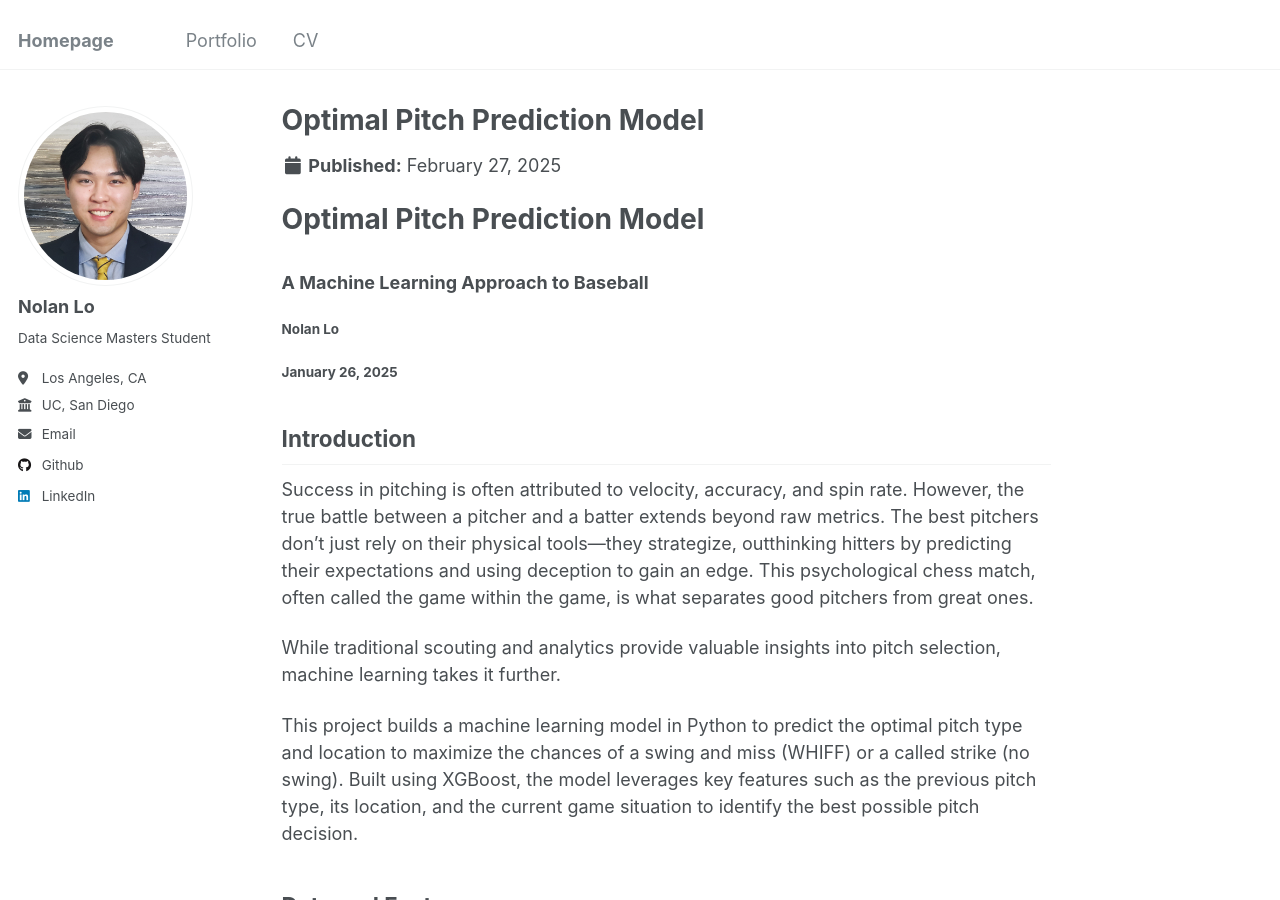
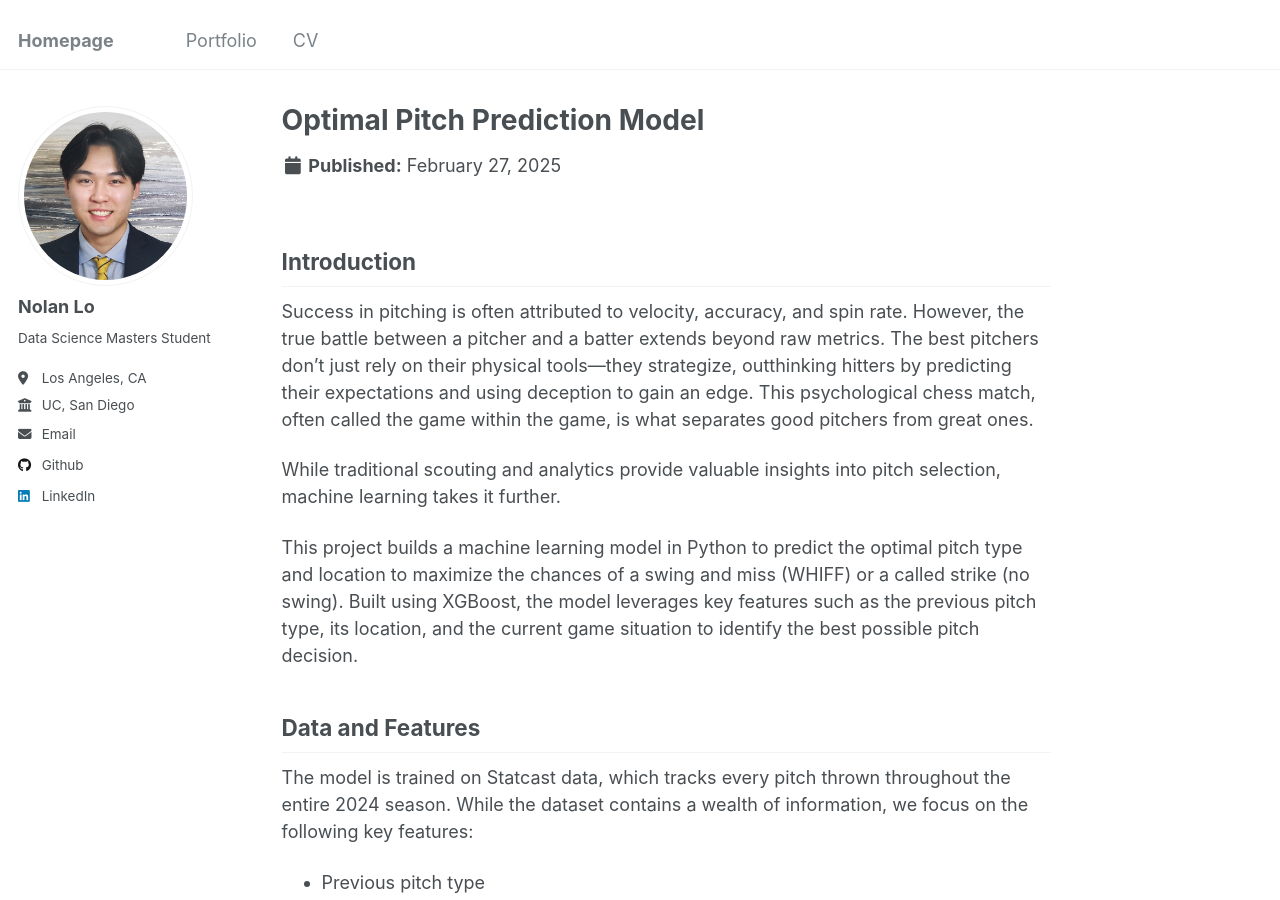
Before and after one commit to Nolan-Lo/Nolan-Lo.github.io, a Jekyll site: the page built from _portfolio/1_Optimal_Pitch_Predictor.md, in a window 1280 px wide and 900 px high. Built offline with Jekyll 4.4.1, drawn with Linux system fonts in a browser that asks for light colours.

Commit message:
Update 1_Optimal_Pitch_Predictor.md

```diff
--- a/_portfolio/1_Optimal_Pitch_Predictor.md
+++ b/_portfolio/1_Optimal_Pitch_Predictor.md
@@ -3,14 +3,6 @@ title: "Optimal Pitch Prediction Model"
 excerpt: "Using Machine Learning and XGBoost to predict the optimal pitch in a sequence with the goal of inducing a WHIFF or called strike."
 collection: portfolio
 ---
-
-# Optimal Pitch Prediction Model
-
-### A Machine Learning Approach to Baseball
-
-##### Nolan Lo
-##### January 26, 2025
-
 ## Introduction
 Success in pitching is often attributed to velocity, accuracy, and spin rate. However, the true battle between a pitcher and a batter extends beyond raw metrics. The best pitchers don’t just rely on their physical tools—they strategize, outthinking hitters by predicting their expectations and using deception to gain an edge. This psychological chess match, often called the game within the game, is what separates good pitchers from great ones.
 
```
